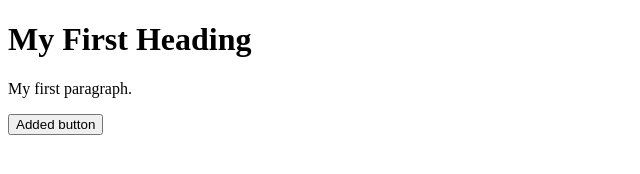
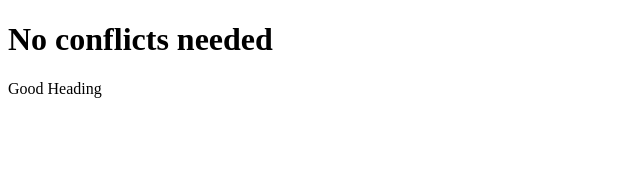
Before and after one commit to naiyerkalim/project1, a plain HTML site: page index.html in a window 1280 px wide. Shown: the whole page, without its empty margins (0-640 px from the left). Drawn offline with Linux system fonts and the light colour scheme.

Commit message:
text for no commit needed added

```diff
--- a/index.html
+++ b/index.html
@@ -4,10 +4,8 @@
 <title>Page Title</title>
 </head>
 <body>
-
-<h1>My First Heading</h1>
-<p>My first paragraph.</p>
-<button>Added button</button>
+    <h1>No conflicts needed</h1>
+    <p>Good Heading</p>
 
 </body>
 </html>
```
